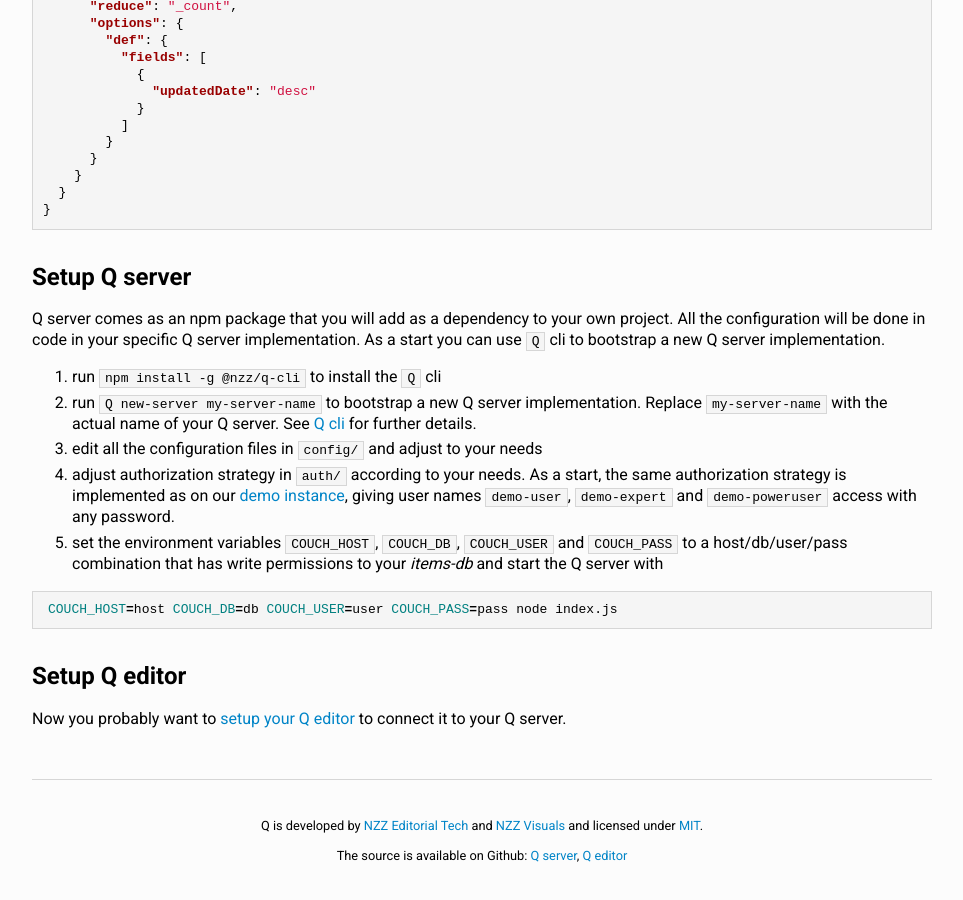
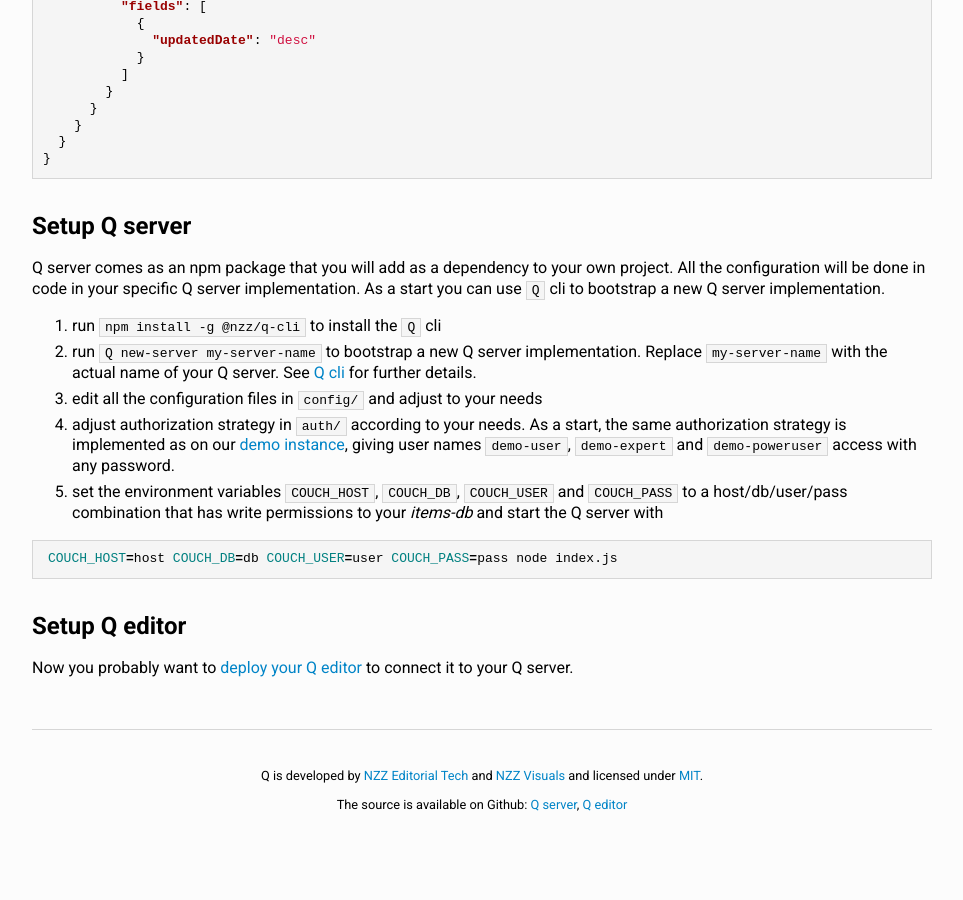
Before and after one commit to nzzdev/Q-server, a Jekyll site: the page built from docs/install.md, in a window 1280 px wide and 900 px high, scrolled down 1171 px. Shown: the whole window, without its empty margins (158-1121 px from the left). Built offline with Jekyll 4.4.1, drawn with Linux system fonts in a browser that asks for light colours; our own code applies the rules of GitHub Pages for plain Markdown files; after the commit the page ends 2020 px from its top, so only the background shows below that.

Commit message:
(doc) link to Q editor deployment at the end of server install doc

````diff
--- a/docs/install.md
+++ b/docs/install.md
@@ -14,23 +14,21 @@
   "_id": "_design/items",
   "views": {
     "numberOfItems": {
-      "map":
-        "function(doc) {\n  if (doc.active && doc.createdDate && doc.department) {\n    var d = new Date(doc.createdDate);\n    emit(d.valueOf(), 1);\n  }\n}",
+      "map": "function(doc) {\n  if (doc.active && doc.createdDate && doc.department) {\n    var d = new Date(doc.createdDate);\n    emit(d.valueOf(), 1);\n  }\n}",
       "reduce": "_sum"
     },
     "numberOfItemsPerDay": {
-      "map":
-        "function(doc) {\n  if (doc.active && doc.createdDate && doc.department) {\n    var d = new Date(doc.createdDate);\n    var year = d.getFullYear();\n    var month = d.getMonth() + 1;\n    if (month < 10) {\n      month = '0' + month;\n    }\n    var day = d.getDate();\n    if (day < 10) {\n      day = '0' + day;\n    }\n    emit('' + year + month + day, 1);\n  }\n}",
+      "map": "function(doc) {\n  if (doc.active && doc.createdDate && doc.department) {\n    var d = new Date(doc.createdDate);\n    var year = d.getFullYear();\n    var month = d.getMonth() + 1;\n    if (month < 10) {\n      month = '0' + month;\n    }\n    var day = d.getDate();\n    if (day < 10) {\n      day = '0' + day;\n    }\n    emit('' + year + month + day, 1);\n  }\n}",
       "reduce": "_count"
     },
     "byTool": {
-      "map":
-        "function (doc) {\n  if (doc.tool) {\n    emit(doc.tool, doc._id);\n  }\n}",
+      "map": "function (doc) {\n  if (doc.tool) {\n    emit(doc.tool, doc._id);\n  }\n}",
       "reduce": "_count"
     }
   }
 }
 ```
+
 ```json
 {
   "_id": "_design/tools",
@@ -43,6 +41,7 @@
   "language": "javascript"
 }
 ```
+
 ```json
 {
   "_id": "_design/query-index",
@@ -86,4 +85,4 @@
 
 ## Setup Q editor
 
-Now you probably want to [setup your Q editor](https://github.com/nzzdev/Q-editor) to connect it to your Q server.
+Now you probably want to [deploy your Q editor](https://github.com/nzzdev/Q-editor#deployment) to connect it to your Q server.
````
